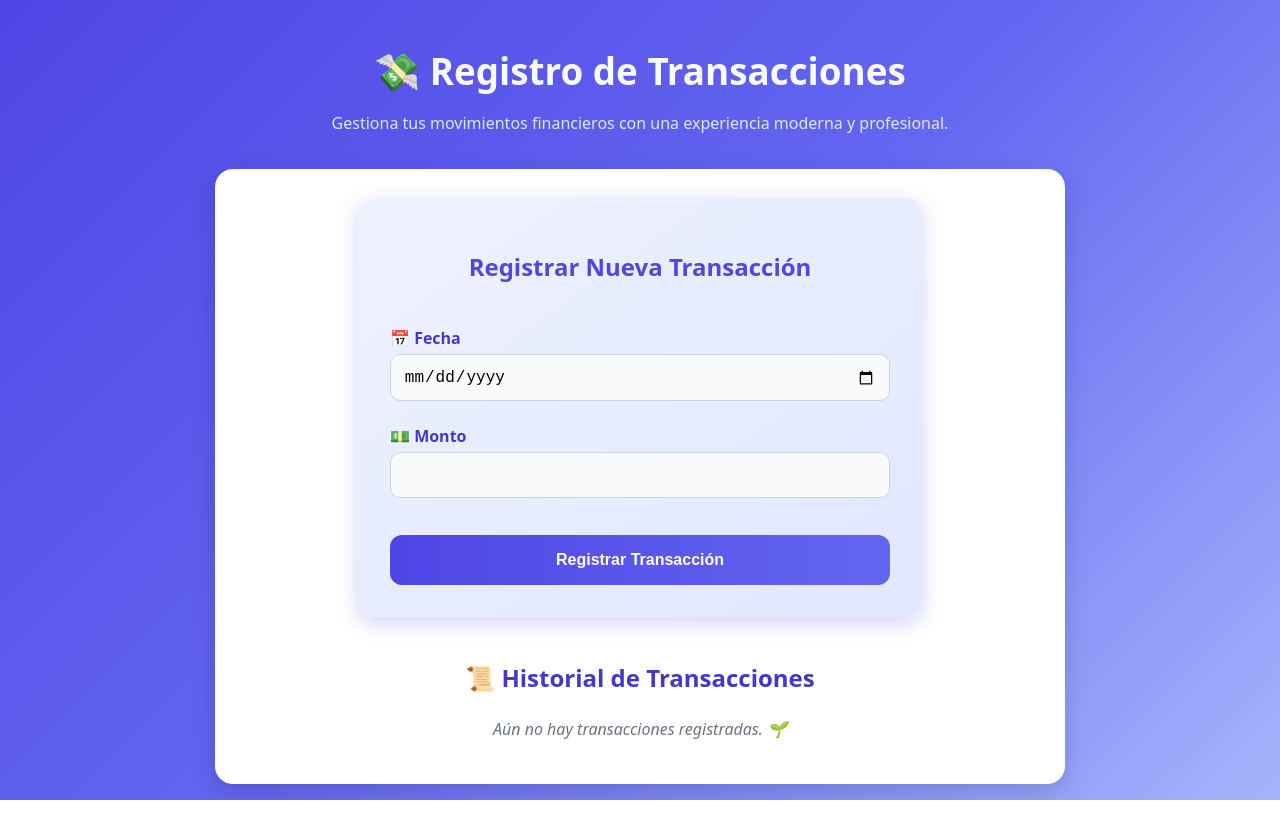
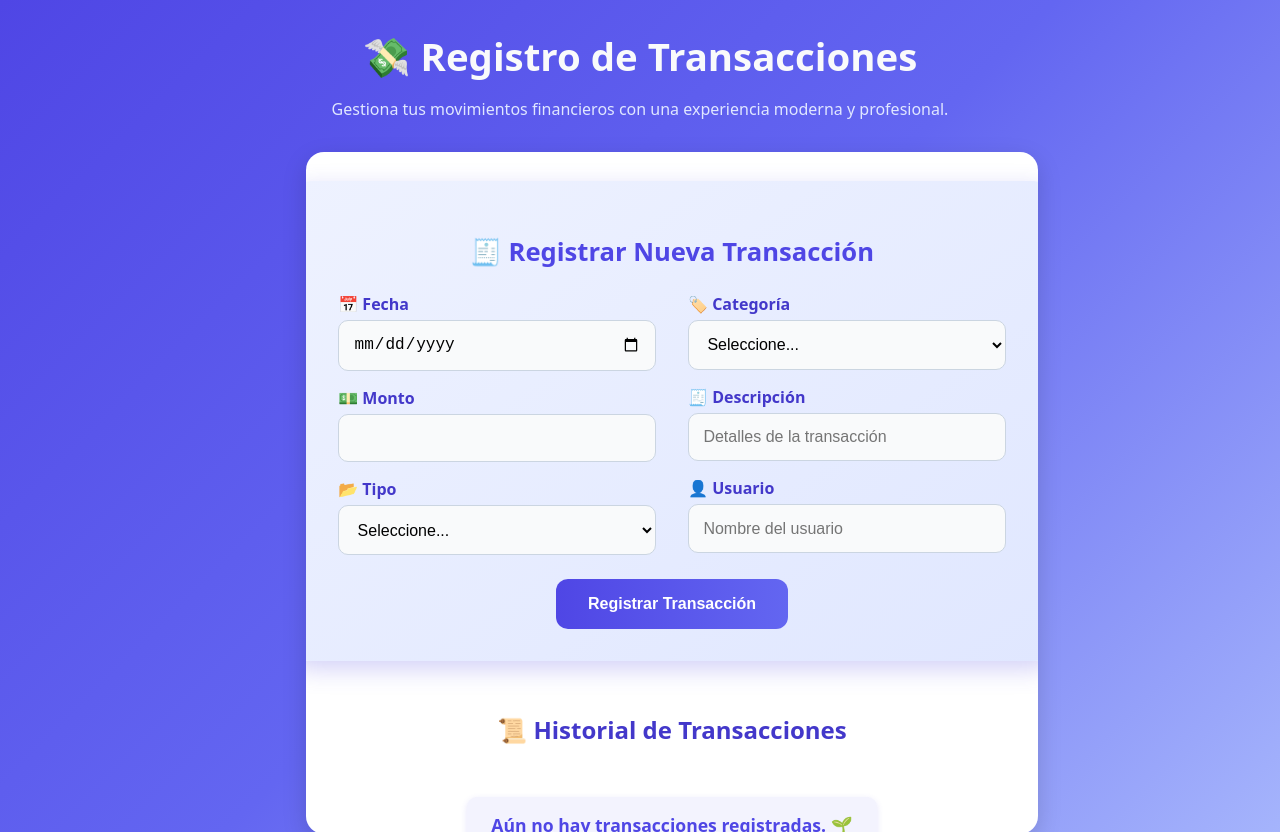
Before and after one commit to Carpolo11/FinTrack, a Vue app in the folder frontend/: page /transacciones in a window 1280 px wide. Before the commit the page ends 800 px from the top, so only its background shows below. Built offline with nearby package versions, Linux system fonts and the light colour scheme.

Commit message:
Botones, Titulos y funciones faltantes en el RF04

```diff
--- a/frontend/src/components/transactions/TransactionForm.vue
+++ b/frontend/src/components/transactions/TransactionForm.vue
@@ -1,7 +1,10 @@
 <template>
   <form class="transaction-form" @submit.prevent="enviar">
-    <h2>Registrar Nueva Transacción</h2>
+    <h2>{{ isEditing ? "✏️ Editar Transacción" : "🧾 Registrar Nueva Transacción" }}</h2>
 
+    <div class="form-layout">
+      <!-- Columna izquierda -->
+      <div class="col">
         <div class="form-group">
           <label>📅 Fecha</label>
           <input type="date" v-model="transaccion.fecha" required />
@@ -12,43 +15,138 @@
           <input type="number" v-model.number="transaccion.monto" min="0" required />
         </div>
 
+        <div class="form-group">
+          <label>📂 Tipo</label>
+          <select v-model="transaccion.tipo" required>
+            <option disabled value="">Seleccione...</option>
+            <option>Ingreso</option>
+            <option>Egreso</option>
+          </select>
+        </div>
+      </div>
+
+      <!-- Columna derecha -->
+      <div class="col">
+        <div class="form-group">
+          <label>🏷️ Categoría</label>
+          <select v-model="transaccion.categoria" required>
+            <option disabled value="">Seleccione...</option>
+            <option>Alimentación</option>
+            <option>Transporte</option>
+            <option>Salud</option>
+            <option>Entretenimiento</option>
+            <option>Educación</option>
+            <option>Otros</option>
+          </select>
+        </div>
+
+        <div class="form-group">
+          <label>🧾 Descripción</label>
+          <input
+            type="text"
+            v-model="transaccion.descripcion"
+            placeholder="Detalles de la transacción"
+            required
+          />
+        </div>
+
+        <div class="form-group">
+          <label>👤 Usuario</label>
+          <input
+            type="text"
+            v-model="transaccion.usuario"
+            placeholder="Nombre del usuario"
+            required
+          />
+        </div>
+      </div>
+    </div>
+
+    <div class="button-container">
       <button type="submit" class="btn-registrar">
-      Registrar Transacción
+        {{ isEditing ? "Actualizar Transacción" : "Registrar Transacción" }}
       </button>
+    </div>
   </form>
 </template>
 
 <script setup>
-import { reactive, defineEmits } from 'vue'
+import { reactive, ref, defineEmits, onMounted } from 'vue'
 const emit = defineEmits(['registrar'])
-const transaccion = reactive({ fecha: '', monto: '' })
+
+const transaccion = reactive({
+  id: null,
+  fecha: '',
+  monto: '',
+  tipo: '',
+  categoria: '',
+  descripcion: '',
+  usuario: ''
+})
+
+const isEditing = ref(false)
 
 function enviar() {
   emit('registrar', { ...transaccion })
-  transaccion.fecha = ''
-  transaccion.monto = ''
+  limpiar()
 }
+
+function limpiar() {
+  Object.assign(transaccion, {
+    id: null,
+    fecha: '',
+    monto: '',
+    tipo: '',
+    categoria: '',
+    descripcion: '',
+    usuario: ''
+  })
+  isEditing.value = false
+}
+
+onMounted(() => {
+  window.addEventListener('editar-transaccion', e => {
+    Object.assign(transaccion, e.detail)
+    isEditing.value = true
+  })
+})
 </script>
 
 <style scoped>
 .transaction-form {
+  width: 100%;
   background: linear-gradient(145deg, #eef2ff, #e0e7ff);
-  padding: 2rem;
-  border-radius: 16px;
-  box-shadow: 0 6px 20px rgba(79, 70, 229, 0.25);
-  width: 100%;
-  max-width: 500px;
-  display: flex;
-  flex-direction: column;
-  gap: 1.5rem;
+  padding: 2rem 3rem;
+  border-radius: 20px;
+  box-shadow: 0 8px 25px rgba(79, 70, 229, 0.25);
   text-align: left;
-  animation: fadeIn 1s ease;
+  transition: transform 0.3s ease;
+}
+
+.transaction-form:hover {
+  transform: translateY(-2px);
 }
 
 h2 {
+  text-align: center;
   color: #4f46e5;
   font-weight: 700;
-  text-align: center;
+  font-size: 1.6rem;
+  margin-bottom: 1.5rem;
+}
+
+/* ✅ Nuevo diseño horizontal */
+.form-layout {
+  display: grid;
+  grid-template-columns: 1fr 1fr; /* dos columnas */
+  gap: 2rem;
+  justify-content: space-between;
+}
+
+.col {
+  display: flex;
+  flex-direction: column;
+  gap: 1rem;
 }
 
 .form-group {
@@ -62,41 +160,54 @@ label {
   margin-bottom: 0.3rem;
 }
 
-input {
-  padding: 0.8rem;
+input,
+select {
+  padding: 0.9rem;
   border-radius: 10px;
   border: 1px solid #cbd5e1;
   background-color: #f9fafb;
+  transition: 0.3s;
   font-size: 1rem;
-  transition: all 0.3s;
 }
 
-input:focus {
+input:focus,
+select:focus {
   border-color: #6366f1;
+  outline: none;
   box-shadow: 0 0 0 3px rgba(99, 102, 241, 0.25);
-  outline: none;
+}
+
+/* ✅ Botón centrado */
+.button-container {
+  display: flex;
+  justify-content: center;
+  margin-top: 1.5rem;
 }
 
 .btn-registrar {
-  margin-top: 0.8rem;
   background: linear-gradient(90deg, #4f46e5, #6366f1);
   color: white;
   border: none;
-  padding: 1rem;
+  padding: 1rem 2rem;
   border-radius: 12px;
   font-weight: 600;
   font-size: 1rem;
   cursor: pointer;
-  transition: transform 0.3s, box-shadow 0.3s;
+  transition: all 0.3s ease;
 }
 
 .btn-registrar:hover {
-  transform: scale(1.03);
-  box-shadow: 0 6px 20px rgba(99, 102, 241, 0.4);
+  transform: scale(1.05);
+  box-shadow: 0 8px 20px rgba(99, 102, 241, 0.4);
 }
 
-@keyframes fadeIn {
-  from { opacity: 0; transform: translateY(15px); }
-  to { opacity: 1; transform: translateY(0); }
+/* ✅ Responsive */
+@media (max-width: 850px) {
+  .form-layout {
+    grid-template-columns: 1fr;
+  }
+  .transaction-form {
+    padding: 1.5rem;
+  }
 }
 </style>
--- a/frontend/src/components/transactions/TransactionList.vue
+++ b/frontend/src/components/transactions/TransactionList.vue
@@ -6,14 +6,38 @@
       Aún no hay transacciones registradas. 🌱
     </p>
 
-    <ul v-else>
-      <li v-for="(t, i) in transacciones" :key="i" class="card">
-        <div class="info">
-          <span class="fecha">{{ t.fecha }}</span>
-          <span class="monto">${{ t.monto.toFixed(2) }}</span>
-        </div>
-      </li>
-    </ul>
+    <div v-else class="historial">
+      <div v-for="tipo in ['Ingreso', 'Egreso']" :key="tipo" class="grupo">
+        <h3>{{ tipo }}s</h3>
+        <table>
+          <thead>
+            <tr>
+              <th>Fecha</th>
+              <th>Categoría</th>
+              <th>Descripción</th>
+              <th>Monto</th>
+              <th>Usuario</th>
+              <th>Acciones</th>
+            </tr>
+          </thead>
+          <tbody>
+            <tr v-for="t in transacciones.filter(tx => tx.tipo === tipo)" :key="t.id">
+              <td>{{ t.fecha }}</td>
+              <td>{{ t.categoria }}</td>
+              <td>{{ t.descripcion }}</td>
+              <td :class="t.tipo === 'Egreso' ? 'egreso' : 'ingreso'">
+                ${{ t.monto.toFixed(2) }}
+              </td>
+              <td>{{ t.usuario }}</td>
+              <td class="acciones">
+                <button class="btn-edit" @click="$emit('editar', t)">✏️</button>
+                <button class="btn-delete" @click="$emit('eliminar', t.id)">🗑️</button>
+              </td>
+            </tr>
+          </tbody>
+        </table>
+      </div>
+    </div>
   </div>
 </template>
 
@@ -26,57 +50,133 @@ defineProps({
 <style scoped>
 .transaction-list {
   width: 100%;
-  max-width: 600px;
   text-align: center;
 }
 
 h2 {
   color: #4338ca;
   font-weight: 700;
-  margin-bottom: 1.5rem;
+  margin-bottom: 1.2rem;
 }
 
-.no-data {
-  color: #6b7280;
-  font-style: italic;
+/* === Títulos de cada grupo === */
+.grupo h3 {
+  margin-top: 1.5rem;
+  margin-bottom: 0.8rem;
+  font-size: 1.3rem;
+  font-weight: 700;
+  color: #4f46e5;
+  text-transform: uppercase;
+  letter-spacing: 0.5px;
+  text-align: center;
+  border-bottom: 2px solid #4f46e5;
+  display: inline-block;
+  padding-bottom: 0.3rem;
 }
 
-ul {
-  list-style: none;
-  padding: 0;
-  margin: 0;
+/* === Contenedor de grupo === */
+.grupo {
+  margin-bottom: 2rem;
 }
 
-.card {
-  background: linear-gradient(135deg, #ffffff 0%, #eef2ff 100%);
-  border-radius: 16px;
-  padding: 1.5rem;
-  margin-bottom: 1rem;
-  box-shadow: 0 8px 20px rgba(99, 102, 241, 0.2);
-  display: flex;
-  justify-content: space-between;
-  align-items: center;
-  transition: transform 0.3s, box-shadow 0.3s;
+/* === Tabla moderna === */
+table {
+  width: 100%;
+  border-collapse: collapse;
+  margin-top: 0.8rem;
+  font-size: 0.95rem;
+  border-radius: 10px;
+  overflow: hidden;
+  box-shadow: 0 3px 10px rgba(79, 70, 229, 0.1);
 }
 
-.card:hover {
-  transform: translateY(-5px);
-  box-shadow: 0 12px 28px rgba(79, 70, 229, 0.25);
+th,
+td {
+  padding: 0.9rem;
+  border-bottom: 1px solid #e5e7eb;
+  text-align: center;
 }
 
-.info {
-  display: flex;
-  justify-content: space-between;
-  width: 100%;
-  font-size: 1.1rem;
+th {
+  background: linear-gradient(90deg, #6366f1 0%, #4f46e5 100%);
+  color: #ffffff;
+  font-weight: 600;
+  text-transform: uppercase;
+  letter-spacing: 0.5px;
+  font-size: 0.9rem;
 }
 
-.fecha {
+td {
   color: #374151;
+  background-color: #ffffff;
 }
 
-.monto {
+tbody tr:nth-child(even) td {
+  background-color: #f9fafb;
+}
+
+/* === Monto colorido === */
+.ingreso {
   color: #16a34a;
   font-weight: 700;
 }
+
+.egreso {
+  color: #dc2626;
+  font-weight: 700;
+}
+
+/* === Botones === */
+.acciones button {
+  border: none;
+  background: transparent;
+  cursor: pointer;
+  font-size: 1.1rem;
+  transition: transform 0.2s, color 0.2s;
+}
+
+.btn-edit {
+  color: #4f46e5;
+}
+
+.btn-edit:hover {
+  transform: scale(1.2);
+  color: #4338ca;
+}
+
+.btn-delete {
+  color: #dc2626;
+}
+
+.btn-delete:hover {
+  transform: scale(1.2);
+  color: #b91c1c;
+}
+
+/* === MENSAJE CUANDO NO HAY DATOS === */
+.no-data {
+  margin-top: 2rem;
+  font-size: 1.1rem;
+  font-weight: 600;
+  color: #4f46e5; /* color visible y coherente */
+  background: rgba(99, 102, 241, 0.08);
+  padding: 1rem 1.5rem;
+  border-radius: 10px;
+  display: inline-block;
+  box-shadow: 0 2px 6px rgba(79, 70, 229, 0.15);
+  animation: fadeIn 0.8s ease;
+}
+
+/* === Animación suave de aparición === */
+@keyframes fadeIn {
+  from {
+    opacity: 0;
+    transform: translateY(10px);
+  }
+  to {
+    opacity: 1;
+    transform: translateY(0);
+  }
+}
+
 </style>
--- a/frontend/src/views/Transacciones.vue
+++ b/frontend/src/views/Transacciones.vue
@@ -8,7 +8,11 @@
     <main class="main-content">
       <div class="card-container">
         <TransactionForm @registrar="agregarTransaccion" />
-        <TransactionList :transacciones="transacciones" />
+        <TransactionList
+          :transacciones="transacciones"
+          @eliminar="eliminarTransaccion"
+          @editar="editarTransaccion"
+        />
       </div>
     </main>
   </section>
@@ -22,7 +26,23 @@ import TransactionList from '../components/transactions/TransactionList.vue'
 const transacciones = ref([])
 
 function agregarTransaccion(t) {
-  transacciones.value.push(t)
+  // Si es edición, actualiza
+  const index = transacciones.value.findIndex(tx => tx.id === t.id)
+  if (index !== -1) {
+    transacciones.value[index] = t
+  } else {
+    t.id = Date.now()
+    transacciones.value.push(t)
+  }
+}
+
+function eliminarTransaccion(id) {
+  transacciones.value = transacciones.value.filter(tx => tx.id !== id)
+}
+
+function editarTransaccion(transaccion) {
+  // Enviar evento al formulario (reactivo)
+  window.dispatchEvent(new CustomEvent('editar-transaccion', { detail: transaccion }))
 }
 </script>
 
@@ -38,31 +58,22 @@ function agregarTransaccion(t) {
   justify-content: center;
   align-items: center;
   padding: 1rem;
-  box-sizing: border-box;
 }
 
 .header {
   text-align: center;
-  margin-bottom: 1.2rem;
-  animation: fadeIn 1s ease-out;
+  margin-bottom: 1rem;
 }
 
 .header h1 {
-  font-size: 2.3rem;
+  font-size: 2.4rem;
   font-weight: 700;
-  margin-bottom: 0.4rem;
+  margin-bottom: 0.3rem;
 }
 
 .header p {
   font-size: 1rem;
   color: #e0e7ff;
-}
-
-.main-content {
-  width: 100%;
-  max-width: 850px;
-  display: flex;
-  justify-content: center;
 }
 
 .card-container {
@@ -73,31 +84,16 @@ function agregarTransaccion(t) {
   display: flex;
   flex-direction: column;
   align-items: center;
-  gap: 1.5rem;
-  animation: slideUp 1s ease;
+  gap: 2rem;
+  animation: fadeIn 1s ease;
+  max-width: 950px;
   width: 100%;
-  max-height: 72vh;
+  max-height: 78vh;
   overflow-y: auto;
 }
 
-@media (max-width: 768px) {
-  .header h1 {
-    font-size: 1.8rem;
-  }
-
-  .card-container {
-    padding: 1.5rem;
-    max-height: 75vh;
-  }
-}
-
-@keyframes slideUp {
-  from { opacity: 0; transform: translateY(25px); }
+@keyframes fadeIn {
+  from { opacity: 0; transform: translateY(15px); }
   to { opacity: 1; transform: translateY(0); }
 }
-
-@keyframes fadeIn {
-  from { opacity: 0; }
-  to { opacity: 1; }
-}
 </style>
```
Lines whose indentation alone changed are shown as unchanged.
